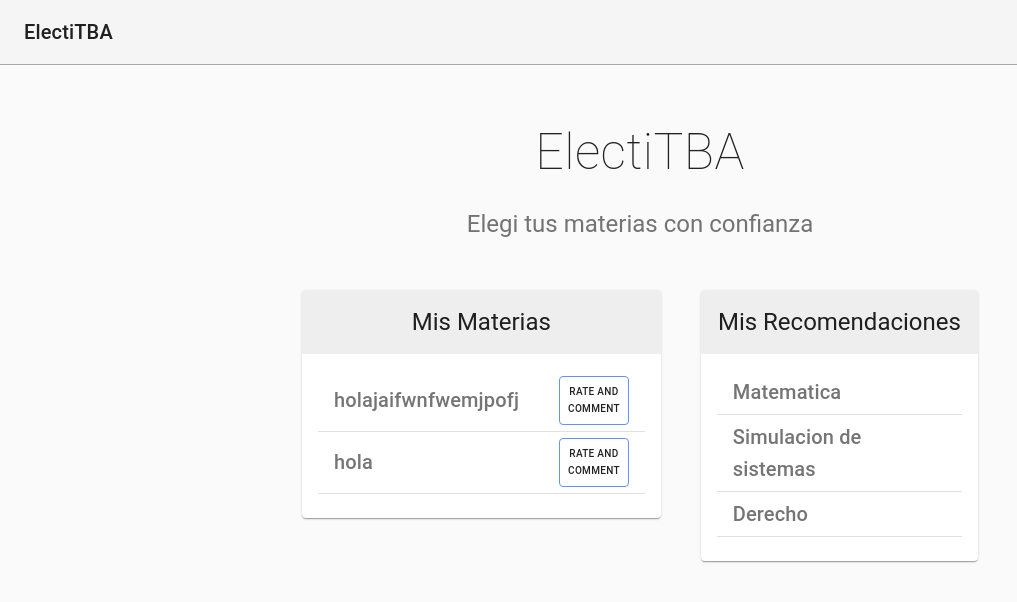
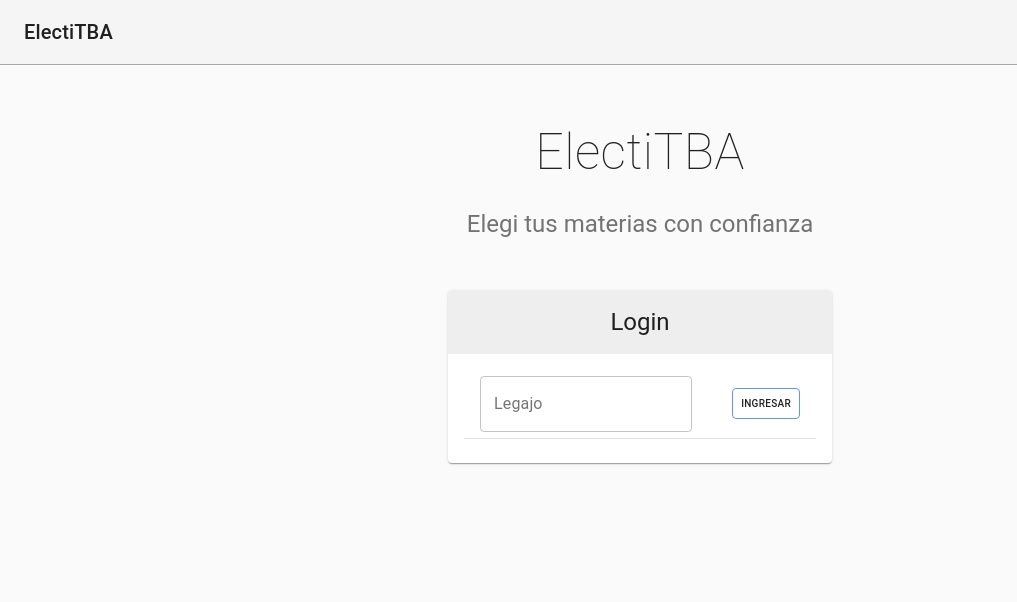
Before and after one commit to lpinilla/Materias-Reviews, a React (Create React App) app in the folder front/: page / in a window 1280 px wide. Shown: the top 602 px of the page, without its empty margins (0-1017 px from the left). Built offline with nearby package versions, Linux system fonts and the light colour scheme.

Commit message:
added login

```diff
--- a/front/src/App.js
+++ b/front/src/App.js
@@ -1,9 +1,7 @@
 import React from "react";
 import CssBaseline from '@material-ui/core/CssBaseline';
 import { makeStyles } from '@material-ui/core/styles';
-import Header from "./Components/Header";
-import Description from "./Components/Description";
-import Cards from "./Components/Cards";
+import Home from "./Components/Home";
 
 export const COLORS = {
   white: '#fff',
@@ -55,18 +53,13 @@ const useStyles = makeStyles((theme) => ({
   },
 }));
 
-
-
-
 export default function App() {
   const classes = useStyles();
 
   return (
       <React.Fragment>
         <CssBaseline />
-        <Header />
-        <Description />
-        <Cards  />
+        <Home />
 
       {/*<Footer classes="classes"/>*/}
       </React.Fragment>
--- a/front/src/Components/Cards.js
+++ b/front/src/Components/Cards.js
@@ -1,18 +1,15 @@
+import React from "react";
 import Card from "@material-ui/core/Card/Card";
-import StarIcon from "@material-ui/core/SvgIcon/SvgIcon";
 import CardContent from "@material-ui/core/CardContent";
 import Typography from "@material-ui/core/Typography";
 import Button from "@material-ui/core/Button";
 import Container from "@material-ui/core/Container";
 import Grid from '@material-ui/core/Grid';
-import CardActions from '@material-ui/core/CardActions';
 import CardHeader from '@material-ui/core/CardHeader';
 import Table from '@material-ui/core/Table';
 import TableBody from '@material-ui/core/TableBody';
 import TableCell from '@material-ui/core/TableCell';
-import TableHead from '@material-ui/core/TableHead';
 import TableRow from '@material-ui/core/TableRow';
-import React from "react";
 import '../App.css';
 
 function Cards() {
--- /dev/null
+++ b/front/src/Components/Home.jsx
@@ -0,0 +1,45 @@
+import React, { Component } from 'react'
+import Header from './Header';
+import Description from './Description';
+import Cards from './Cards';
+import Login from './Login';
+
+export default
+class Home extends Component {
+    state={
+        user_id: '',
+        name:'',
+        lastName:'',
+        selectedUser:false
+    }
+    renderLogin = () => {
+        const { selectedUser, user_id: legajo } = this.state;
+        if(selectedUser){
+            return(
+                <div>
+                    <Cards  />
+                </div>
+            );
+        }else{
+            return(
+                <Login
+                    value={legajo}
+                    handleChange={(event) => {
+                        const { value: user_id } = event.target;
+                        this.setState({ user_id })
+                    }}
+                    submitUser={() => this.setState({ selectedUser: true })}
+            />)
+        }
+    }
+    render() {
+        return (
+            <div>
+                <Header />
+                <Description />
+                {this.renderLogin()}
+
+            </div>
+        )
+    }
+}
--- /dev/null
+++ b/front/src/Components/Login.jsx
@@ -0,0 +1,58 @@
+import React from 'react'
+import { TextField } from "@material-ui/core"
+import Card from "@material-ui/core/Card/Card";
+import CardContent from "@material-ui/core/CardContent";
+import Button from "@material-ui/core/Button";
+import Container from "@material-ui/core/Container";
+import Grid from '@material-ui/core/Grid';
+import CardHeader from '@material-ui/core/CardHeader';
+import Table from '@material-ui/core/Table';
+import TableBody from '@material-ui/core/TableBody';
+import TableCell from '@material-ui/core/TableCell';
+import TableRow from '@material-ui/core/TableRow';
+import '../App.css';
+
+export default function Login({legajo, handleChange, submitUser}) {
+    return (
+    <Container maxWidth="lg" component="main">
+        <Grid container spacing={5}  className="Grid">
+            <Grid item xs={12} sm={6} md={4} className="Card">
+                <Card align="top" >
+                    <CardHeader
+                        title="Login"
+                        titleTypographyProps={{align: 'center'}}
+                        subheaderTypographyProps={{align: 'center'}} className="CardHeader"
+                    />
+                    <CardContent>
+                        <Table size="small">
+                            <TableBody>
+                                <TableRow>
+                                    <TableCell>
+                                        <TextField
+                                            id="outlined-basic"
+                                            label="Legajo"
+                                            variant="outlined"
+                                            value={legajo}
+                                            onChange={handleChange}
+                                        />
+                                    </TableCell>
+                                    <TableCell>
+                                        <Button className='Button' onClick={submitUser} >
+                                            Ingresar
+                                        </Button>
+                                    </TableCell>
+                                </TableRow>
+                            </TableBody>
+                        </Table>
+                    </CardContent>
+                    {/*<CardActions>*/}
+                    {/*    <Button fullWidth variant={tier.buttonVariant} color="primary">*/}
+                    {/*        {tier.buttonText}*/}
+                    {/*    </Button>*/}
+                    {/*</CardActions>*/}
+                </Card>
+            </Grid>
+            </Grid>
+        </Container>
+    )
+}
```
